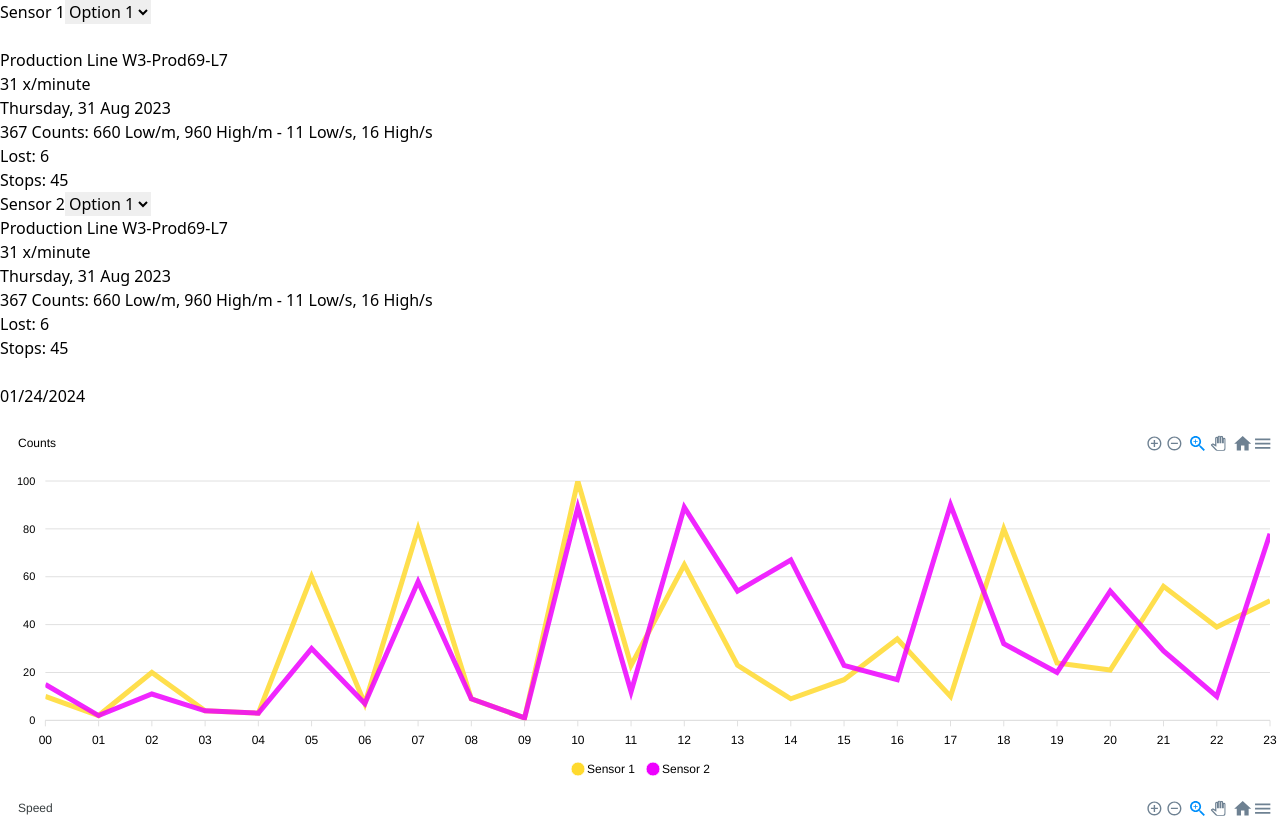
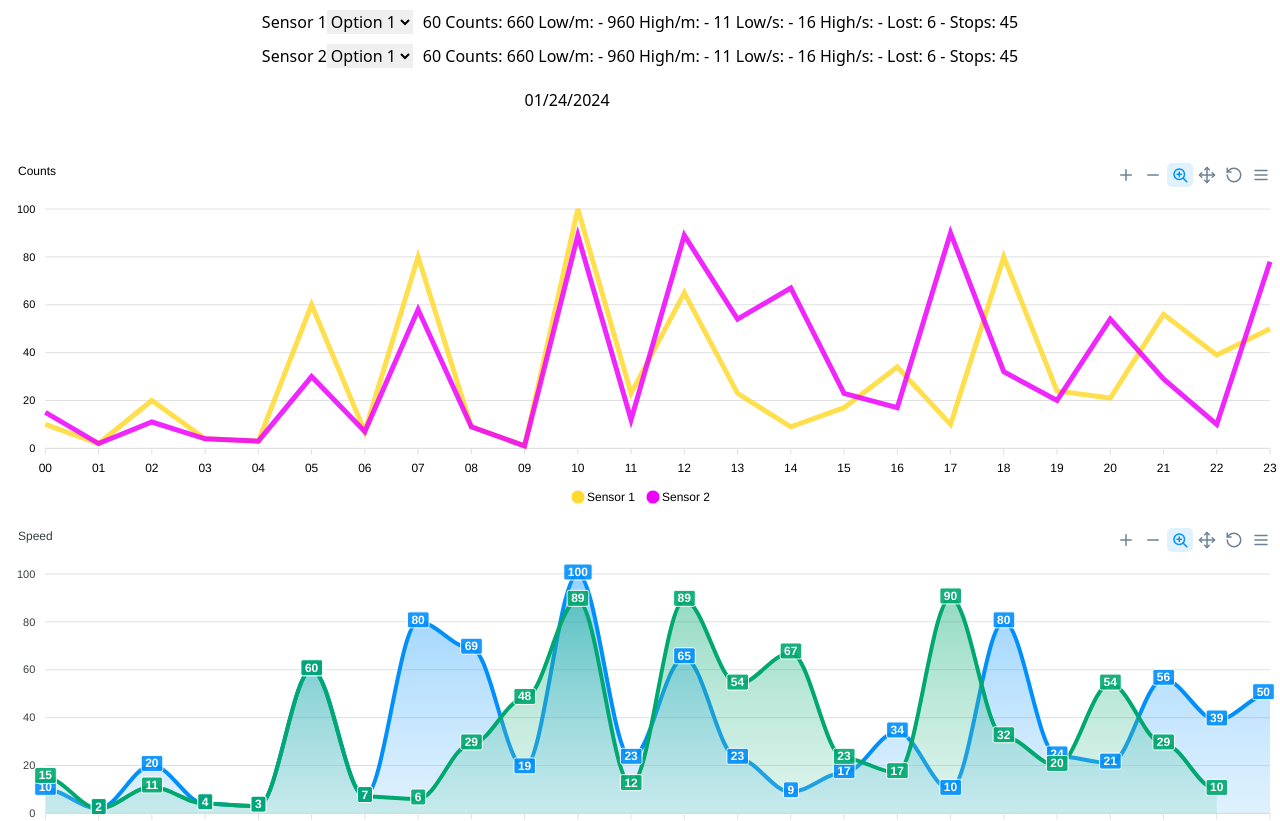
Before and after one commit to eworkslabs/aeyebox-charts, a Next.js app: page / in a window 1280 px wide. Shown: the top 821 px of the page. Built offline with nearby package versions, Linux system fonts and the light colour scheme.

Commit message:
Adicionei o painel e fiz algumas alterações

```diff
--- a/pages/ProductionLine.tsx
+++ b/pages/ProductionLine.tsx
@@ -8,13 +8,13 @@ interface ProductionLineProps {
     series4: string;
     xPerMinute: number;
     date: string;
+    lost: number;
+    stops: number;
     counts: {
       counts: number;
       low: number;
       high: number;
     };
-    lost: number;
-    stops: number;
   };
 }
 
@@ -22,20 +22,17 @@ const ProductionLine: React.FC<ProductionLineProps> = ({ data }) => {
   const formatCounts = (counts: { low: number; high: number }): string => {
     const lowPerMinute = counts.low / 60;
     const highPerMinute = counts.high / 60;
-    return `${counts.counts} Counts: ${counts.low} Low/m, ${counts.high} High/m - ${lowPerMinute} Low/s, ${highPerMinute} High/s`;
+    return  `${data.counts.counts} Counts: ${counts.low} Low/m: - ${counts.high} High/m: - ${lowPerMinute} Low/s: - ${highPerMinute} High/s: - `;
   };
 
   return (
-    <div>
-      <h2>{data.title}</h2>
+    <>
       <p>
-        {data.xPerMinute} x/minute <br />
-        {data.date} <br />
-        {formatCounts(data.counts)} <br />
-        Lost: {data.lost} <br />
-        Stops: {data.stops} <br />
+        {formatCounts(data.counts)}
+        Lost: {data.lost} -
+        Stops: {data.stops}
       </p>
-    </div>
+    </>
   );
 };
 
--- a/pages/index.tsx
+++ b/pages/index.tsx
@@ -92,14 +92,14 @@ const stopsSeries =[{
 
 
     const ProductionLineData = {
-        title: 'Production Line W3-Prod69-L7',
+        title: '',
         productionLine: 'W3 - Prod69 - L7',
         series3: 'Filler',
         series4: 'Labelizer',
         xPerMinute: 31,
         date: 'Thursday, 31 Aug 2023',
         counts:{
-            counts: 367,
+            counts: 60,
             low: 11 * 60,
             high: 16 * 60,
         },
@@ -114,6 +114,7 @@ export default function Home(){
 
 
         <div>
+            <div className="pagesline">
             <div className="panel1">
                 <form>
                     <label htmlFor="Sensor 1">Sensor 1</label>
@@ -124,12 +125,13 @@ export default function Home(){
                     </select>
                 </form>
             </div>
-            <br></br>
-            <div>
+
+
                 <ProductionLine data={ProductionLineData}  />
+
             </div>
 
-
+            <div className="pagesline">
             <div className="panel2">
                 <form>
                     <label htmlFor="Sensor 1">Sensor 2</label>
@@ -138,15 +140,18 @@ export default function Home(){
                         <option value="option2">Option 2</option>
                         <option value="option3">Option 3</option>
                     </select>
-                    <div>
-                        <ProductionLine data={ProductionLineData} />
-                    </div>
                 </form>
+            </div>
+
+            <ProductionLine data={ProductionLineData} />
+
 
             </div>
+            <div className="calendar">
+            <DatePicker />
+            </div>
 
-            <br></br>
-            <DatePicker />
+
             <br></br>
             <br></br>
 
--- a/styles/globals.css
+++ b/styles/globals.css
@@ -1,4 +1,18 @@
-
 @tailwind base;
 @tailwind components;
 @tailwind utilities;
+
+.pagesline {
+  display: flex;
+  align-items: center;
+  justify-content: center;
+  gap: 10px;
+  margin-top: 10px;
+}
+
+.calendar {
+  display: flex;
+  align-items: center;
+  justify-content: center;
+  margin-top: 20px;
+}
```
Also changed, not shown: package.json (+10 -14 lines), pages/app.js (+5 -7 lines), styles/styles.css (deleted), 1 other file (tests, documents, lock files or other folders).
